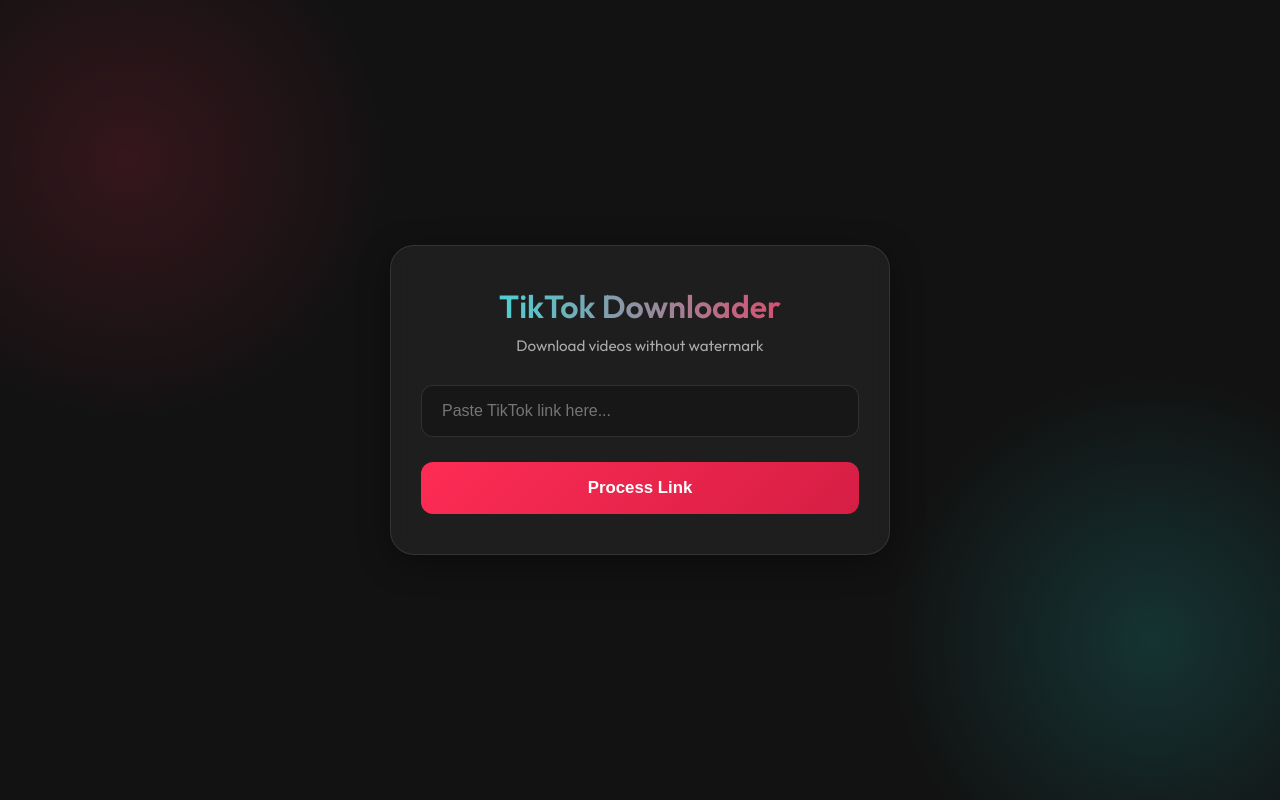
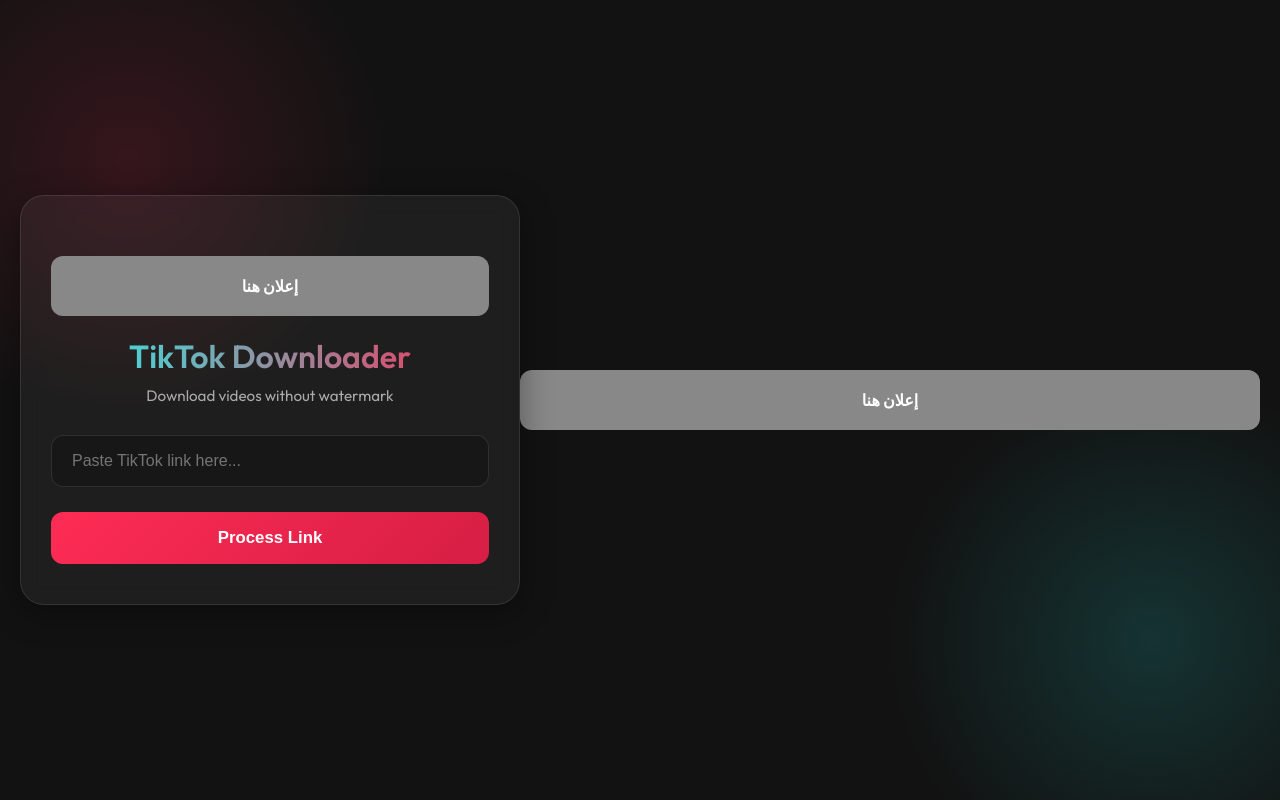
Before and after one commit to muammade/tiktok-downloader, a website: page index.html in a window 1280 px wide. Drawn offline with Linux system fonts and the light colour scheme.

Commit message:
Insert ad boxes in index.html
Added advertisement boxes to the TikTok Downloader interface.

```diff
--- a/index.html
+++ b/index.html
@@ -241,12 +241,24 @@
             font-size: 0.9rem;
             display: none;
         }
+
+        .ad-box {
+            width: 100%;
+            background-color: #888;
+            color: white;
+            text-align: center;
+            padding: 20px;
+            margin: 20px 0;
+            border-radius: 12px;
+            font-weight: bold;
+        }
     </style>
 </head>
 
 <body>
 
     <div class="container">
+        <div class="ad-box">إعلان هنا</div>
         <h1>TikTok Downloader</h1>
         <p class="subtitle">Download videos without watermark</p>
 
@@ -271,12 +283,15 @@
                     </div>
                 </div>
                 <div class="action-buttons">
-                    <a href="#" target="_blank" class="download-btn btn-video" id="dlVideoBtn">Download Video (No
-                        WM)</a>
+                    <button class="download-btn btn-video" id="dlVideoBtn"
+                        style="border: none; width: 100%; cursor: pointer;">Download Video (No WM)</button>
                     <a href="#" target="_blank" class="download-btn btn-music" id="dlMusicBtn">Download Audio</a>
                 </div>
+                <div class="ad-box">إعلان هنا</div>
             </div>
         </div>
+    </div>
+    <div class="ad-box">إعلان هنا</div>
     </div>
 
     <script>
@@ -320,7 +335,10 @@
                     videoAuthor.innerText = `@${videoData.author.unique_id}`;
                     videoDesc.innerText = videoData.title || 'No description';
 
-                    dlVideoBtn.href = videoData.play; // No watermark link
+                    videoDesc.innerText = videoData.title || 'No description';
+
+                    // dlVideoBtn.href = videoData.play; // Removed in favor of onclick below
+                    dlVideoBtn.onclick = () => window.open(videoData.play, '_blank');
                     dlMusicBtn.href = videoData.music;
 
                     resultArea.style.display = 'block';
```
